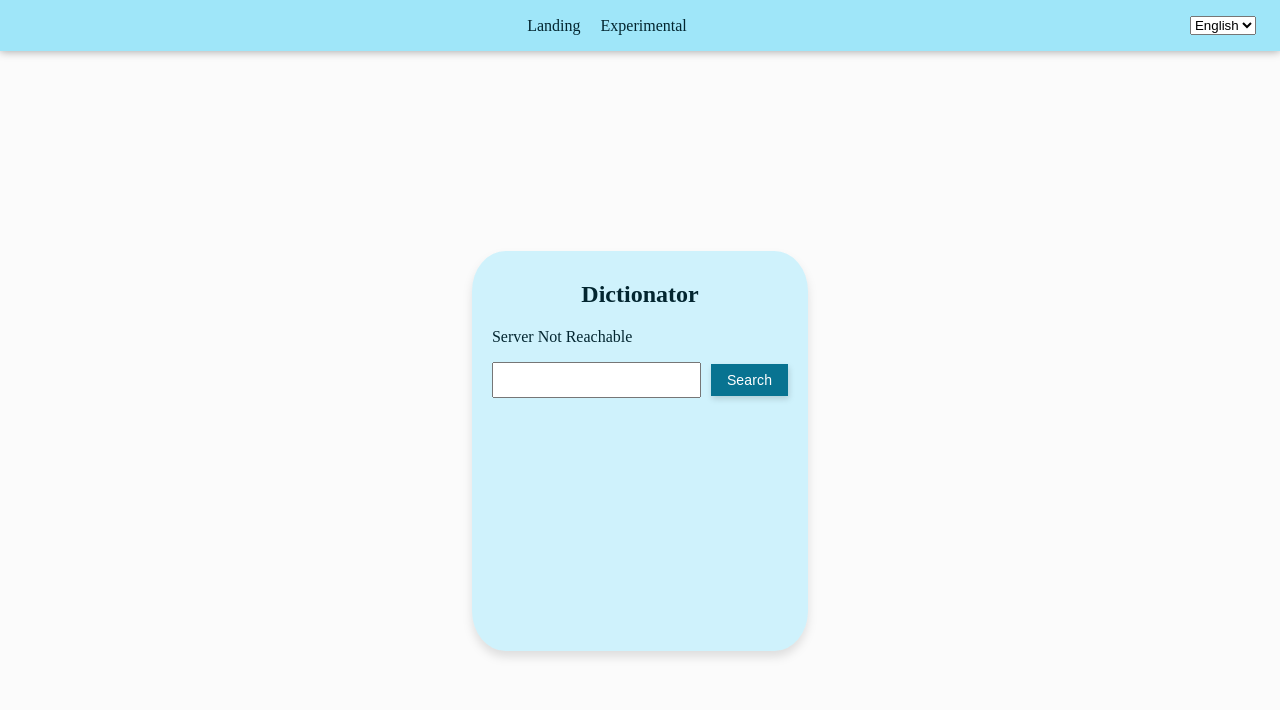
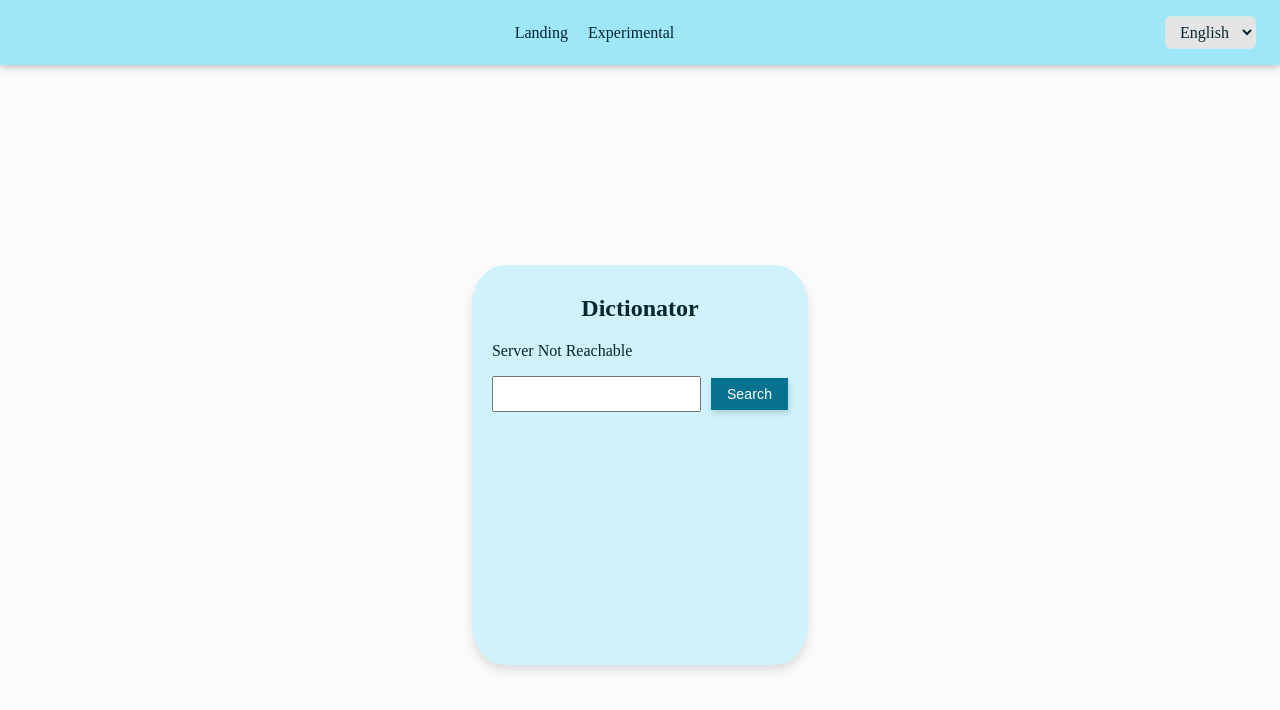
Before and after one commit to EmreCan99/Node_tr, a React (Vite) app in the folder react-2026/frontend/: page / in a window 1280 px wide. Shown: the top 710 px of the page. Built offline with nearby package versions, Linux system fonts and the light colour scheme; no server answers.

Commit message:
dynamic border color of the languageSelector

```diff
--- a/react-2026/frontend/src/App.css
+++ b/react-2026/frontend/src/App.css
@@ -8,12 +8,17 @@
   box-sizing: border-box;
 }
 
+:root {
+  --primary-color: #CFF2FC;
+  --secondary--color: #087391;
+  --primary--text--color: #032630;
+}
 body {
   background-color: rgba(192, 192, 192, 0.057);
   margin: 0;
   padding: 0;
   max-width: 100vw;
-  color: #032630;
+  color: var(--primary--text--color);
   overflow-x: hidden;
 }
 
@@ -30,6 +35,20 @@ header {
   flex-wrap: wrap;
 }
 
+.language-select {
+  padding: 6px 10px;
+  font: inherit;          /* match the rest of the page's font */
+  color: inherit;
+  background-color: rgb(228, 228, 228);
+  border: 2px solid #fdfcfc42 #ff2e2e42;
+  border-radius: 6px;
+  cursor: pointer;
+}
+
+.language-select:focus-visible {
+  outline: 2px solid #93c5fd;
+  outline-offset: 2px;
+}
 
 /* Nav Items */
 
@@ -65,7 +84,7 @@ nav ul {
 .card {
   min-height: 50vh;
   max-width: 90lvw;
-  background-color: #CFF2FC;
+  background-color: var(--primary-color);
   border-radius: 10%;
   padding: 10px 20px;
   filter: drop-shadow(0px 6px 5px #0000001d)
@@ -101,7 +120,7 @@ nav ul {
   letter-spacing: 0.01em;
   cursor: pointer;
 
-  background-color: #087391;
+  background-color: var(--secondary--color);
   border: none;
 
   box-shadow: 1px 3px 6px rgba(0, 0, 0, 0.15);
--- a/react-2026/frontend/src/components/LanguageSelector.jsx
+++ b/react-2026/frontend/src/components/LanguageSelector.jsx
@@ -6,7 +6,10 @@ export default function LanguageSelector(props) {
                 className="language-select"
                 name="languageSelection"
                 id="languageSelection"
-                onChange={(e) => props.setLanguageSelect(e.target.value)}>,
+                onChange={(e) => props.setLanguageSelect(e.target.value)}
+                style={{
+                    borderColor: props.languageSelect === "turkish" ? "#dc1515" : "#aafff942"
+                    }}>,
                 <option value="english">English</option>
                 <option value="turkish">Türkçe</option>
             </select>
--- a/react-2026/frontend/src/components/Navbar.jsx
+++ b/react-2026/frontend/src/components/Navbar.jsx
@@ -19,7 +19,7 @@ export default function Navbar(props) {
                     </li>
                 </ul>
             </nav>
-            <LanguageSelector setLanguageSelect={props.setLanguageSelect}/>
+            <LanguageSelector setLanguageSelect={props.setLanguageSelect} languageSelect={props.languageSelect}/>
         </header>
     )
 }
--- a/react-2026/frontend/src/pages/Landing.jsx
+++ b/react-2026/frontend/src/pages/Landing.jsx
@@ -10,8 +10,8 @@ export default function Landing({status, languageSelect}) {
             turkish: "Yükleniyor..."
         },
         alive: {
-            english: "Alive",
-            turkish: "Bağlanıldı"
+            english: "Server is Alive",
+            turkish: "Sunucuya Bağlanıldı"
         },
         error: {
             english: "Server Not Reachable",
@@ -24,11 +24,13 @@ export default function Landing({status, languageSelect}) {
             <section className='card'>
                 <h1>{languageSelect === "english" ? "Dictionator" : "Sözlük"}</h1>
 
+                {/* API Status message */}
                 <p>{STATUS_LABELS[status]?.[languageSelect] ?? status}</p>
 
                 <form className="form-search">
                     <input className="input-search-text" type="text" name="search-query" />
-                    <button className="btn-search" onClick={(e) => e.preventDefault()} >
+                    <button className="btn-search"
+                             onClick={(e) => e.preventDefault()} >
                         {languageSelect === "english" ?  "Search" :
                         languageSelect === "turkish" ? "Ara" : null}
                     </button>
```
